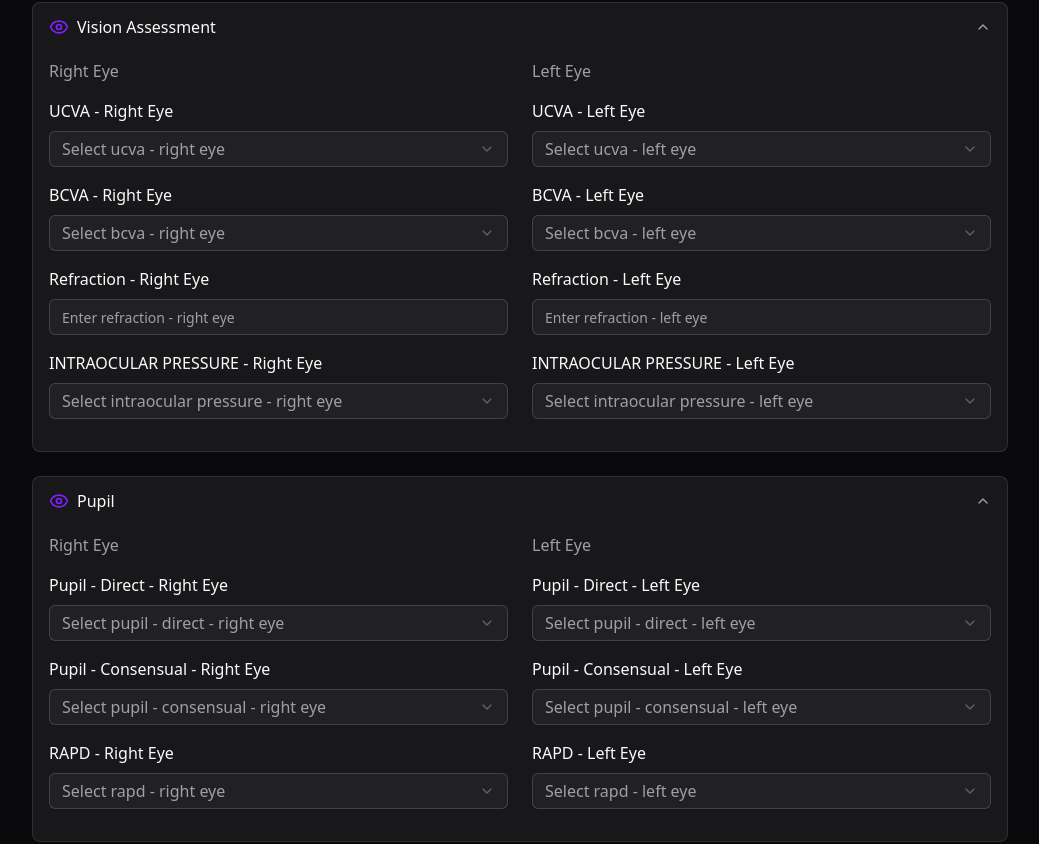
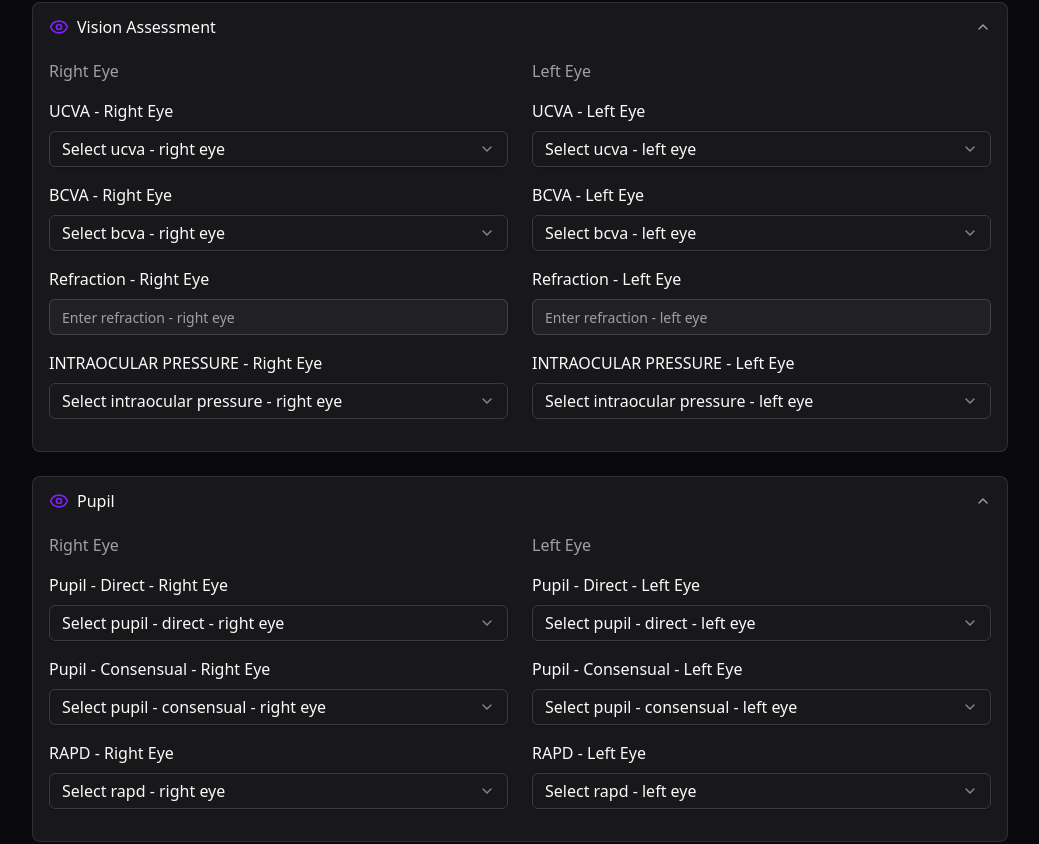
Before and after one commit to tushar-upadhya/forms, a React (Vite) app: page / in a window 1280 px wide. Shown: the part 1298-2142 px from the top of the page, without its empty margins (120-1159 px from the left). Built offline with nearby package versions, Linux system fonts and the light colour scheme.

Commit message:
refactor: reorganize Select component structure and improve readability

```diff
--- a/src/components/ui/select.tsx
+++ b/src/components/ui/select.tsx
@@ -1,65 +1,81 @@
-import * as React from "react"
-import * as SelectPrimitive from "@radix-ui/react-select"
-import { CheckIcon, ChevronDownIcon, ChevronUpIcon } from "lucide-react"
+"use client";
 
-import { cn } from "@/lib/utils"
+import * as SelectPrimitive from "@radix-ui/react-select";
+import { Check, ChevronDown, ChevronUp } from "lucide-react";
+import * as React from "react";
 
-function Select({
-  ...props
-}: React.ComponentProps<typeof SelectPrimitive.Root>) {
-  return <SelectPrimitive.Root data-slot="select" {...props} />
-}
+import { cn } from "@/lib/utils";
 
-function SelectGroup({
-  ...props
-}: React.ComponentProps<typeof SelectPrimitive.Group>) {
-  return <SelectPrimitive.Group data-slot="select-group" {...props} />
-}
+const Select = SelectPrimitive.Root;
 
-function SelectValue({
-  ...props
-}: React.ComponentProps<typeof SelectPrimitive.Value>) {
-  return <SelectPrimitive.Value data-slot="select-value" {...props} />
-}
+const SelectGroup = SelectPrimitive.Group;
 
-function SelectTrigger({
-  className,
-  size = "default",
-  children,
-  ...props
-}: React.ComponentProps<typeof SelectPrimitive.Trigger> & {
-  size?: "sm" | "default"
-}) {
-  return (
+const SelectValue = SelectPrimitive.Value;
+
+const SelectTrigger = React.forwardRef<
+    React.ElementRef<typeof SelectPrimitive.Trigger>,
+    React.ComponentPropsWithoutRef<typeof SelectPrimitive.Trigger>
+>(({ className, children, ...props }, ref) => (
     <SelectPrimitive.Trigger
-      data-slot="select-trigger"
-      data-size={size}
+        ref={ref}
         className={cn(
-        "border-input data-[placeholder]:text-muted-foreground [&_svg:not([class*='text-'])]:text-muted-foreground focus-visible:border-ring focus-visible:ring-ring/50 aria-invalid:ring-destructive/20 dark:aria-invalid:ring-destructive/40 aria-invalid:border-destructive dark:bg-input/30 dark:hover:bg-input/50 flex w-fit items-center justify-between gap-2 rounded-md border bg-transparent px-3 py-2 text-sm whitespace-nowrap shadow-xs transition-[color,box-shadow] outline-none focus-visible:ring-[3px] disabled:cursor-not-allowed disabled:opacity-50 data-[size=default]:h-9 data-[size=sm]:h-8 *:data-[slot=select-value]:line-clamp-1 *:data-[slot=select-value]:flex *:data-[slot=select-value]:items-center *:data-[slot=select-value]:gap-2 [&_svg]:pointer-events-none [&_svg]:shrink-0 [&_svg:not([class*='size-'])]:size-4",
+            "flex h-9 w-full items-center justify-between whitespace-nowrap rounded-md border border-input bg-transparent px-3 py-2 text-sm shadow-sm ring-offset-background placeholder:text-muted-foreground focus:outline-none focus:ring-1 focus:ring-ring disabled:cursor-not-allowed disabled:opacity-50 [&>span]:line-clamp-1",
             className
         )}
         {...props}
     >
         {children}
         <SelectPrimitive.Icon asChild>
-        <ChevronDownIcon className="size-4 opacity-50" />
+            <ChevronDown className="h-4 w-4 opacity-50" />
         </SelectPrimitive.Icon>
     </SelectPrimitive.Trigger>
-  )
-}
+));
+SelectTrigger.displayName = SelectPrimitive.Trigger.displayName;
 
-function SelectContent({
-  className,
-  children,
-  position = "popper",
-  ...props
-}: React.ComponentProps<typeof SelectPrimitive.Content>) {
-  return (
+const SelectScrollUpButton = React.forwardRef<
+    React.ElementRef<typeof SelectPrimitive.ScrollUpButton>,
+    React.ComponentPropsWithoutRef<typeof SelectPrimitive.ScrollUpButton>
+>(({ className, ...props }, ref) => (
+    <SelectPrimitive.ScrollUpButton
+        ref={ref}
+        className={cn(
+            "flex cursor-default items-center justify-center py-1",
+            className
+        )}
+        {...props}
+    >
+        <ChevronUp className="h-4 w-4" />
+    </SelectPrimitive.ScrollUpButton>
+));
+SelectScrollUpButton.displayName = SelectPrimitive.ScrollUpButton.displayName;
+
+const SelectScrollDownButton = React.forwardRef<
+    React.ElementRef<typeof SelectPrimitive.ScrollDownButton>,
+    React.ComponentPropsWithoutRef<typeof SelectPrimitive.ScrollDownButton>
+>(({ className, ...props }, ref) => (
+    <SelectPrimitive.ScrollDownButton
+        ref={ref}
+        className={cn(
+            "flex cursor-default items-center justify-center py-1",
+            className
+        )}
+        {...props}
+    >
+        <ChevronDown className="h-4 w-4" />
+    </SelectPrimitive.ScrollDownButton>
+));
+SelectScrollDownButton.displayName =
+    SelectPrimitive.ScrollDownButton.displayName;
+
+const SelectContent = React.forwardRef<
+    React.ElementRef<typeof SelectPrimitive.Content>,
+    React.ComponentPropsWithoutRef<typeof SelectPrimitive.Content>
+>(({ className, children, position = "popper", ...props }, ref) => (
     <SelectPrimitive.Portal>
         <SelectPrimitive.Content
-        data-slot="select-content"
+            ref={ref}
             className={cn(
-          "bg-popover text-popover-foreground data-[state=open]:animate-in data-[state=closed]:animate-out data-[state=closed]:fade-out-0 data-[state=open]:fade-in-0 data-[state=closed]:zoom-out-95 data-[state=open]:zoom-in-95 data-[side=bottom]:slide-in-from-top-2 data-[side=left]:slide-in-from-right-2 data-[side=right]:slide-in-from-left-2 data-[side=top]:slide-in-from-bottom-2 relative z-50 max-h-(--radix-select-content-available-height) min-w-[8rem] origin-(--radix-select-content-transform-origin) overflow-x-hidden overflow-y-auto rounded-md border shadow-md",
+                "relative z-50 max-h-96 min-w-[8rem] overflow-hidden rounded-md border bg-popover text-popover-foreground shadow-md data-[state=open]:animate-in data-[state=closed]:animate-out data-[state=closed]:fade-out-0 data-[state=open]:fade-in-0 data-[state=closed]:zoom-out-95 data-[state=open]:zoom-in-95 data-[side=bottom]:slide-in-from-top-2 data-[side=left]:slide-in-from-right-2 data-[side=right]:slide-in-from-left-2 data-[side=top]:slide-in-from-bottom-2",
                 position === "popper" &&
                     "data-[side=bottom]:translate-y-1 data-[side=left]:-translate-x-1 data-[side=right]:translate-x-1 data-[side=top]:-translate-y-1",
                 className
@@ -72,7 +88,7 @@
                 className={cn(
                     "p-1",
                     position === "popper" &&
-              "h-[var(--radix-select-trigger-height)] w-full min-w-[var(--radix-select-trigger-width)] scroll-my-1"
+                        "h-[var(--radix-select-trigger-height)] w-full min-w-[var(--radix-select-trigger-width)]"
                 )}
             >
                 {children}
@@ -80,94 +96,54 @@
             <SelectScrollDownButton />
         </SelectPrimitive.Content>
     </SelectPrimitive.Portal>
-  )
-}
+));
+SelectContent.displayName = SelectPrimitive.Content.displayName;
 
-function SelectLabel({
-  className,
-  ...props
-}: React.ComponentProps<typeof SelectPrimitive.Label>) {
-  return (
+const SelectLabel = React.forwardRef<
+    React.ElementRef<typeof SelectPrimitive.Label>,
+    React.ComponentPropsWithoutRef<typeof SelectPrimitive.Label>
+>(({ className, ...props }, ref) => (
     <SelectPrimitive.Label
-      data-slot="select-label"
-      className={cn("text-muted-foreground px-2 py-1.5 text-xs", className)}
+        ref={ref}
+        className={cn("px-2 py-1.5 text-sm font-semibold", className)}
         {...props}
     />
-  )
-}
+));
+SelectLabel.displayName = SelectPrimitive.Label.displayName;
 
-function SelectItem({
-  className,
-  children,
-  ...props
-}: React.ComponentProps<typeof SelectPrimitive.Item>) {
-  return (
+const SelectItem = React.forwardRef<
+    React.ElementRef<typeof SelectPrimitive.Item>,
+    React.ComponentPropsWithoutRef<typeof SelectPrimitive.Item>
+>(({ className, children, ...props }, ref) => (
     <SelectPrimitive.Item
-      data-slot="select-item"
+        ref={ref}
         className={cn(
-        "focus:bg-accent focus:text-accent-foreground [&_svg:not([class*='text-'])]:text-muted-foreground relative flex w-full cursor-default items-center gap-2 rounded-sm py-1.5 pr-8 pl-2 text-sm outline-hidden select-none data-[disabled]:pointer-events-none data-[disabled]:opacity-50 [&_svg]:pointer-events-none [&_svg]:shrink-0 [&_svg:not([class*='size-'])]:size-4 *:[span]:last:flex *:[span]:last:items-center *:[span]:last:gap-2",
+            "relative flex w-full cursor-default select-none items-center rounded-sm py-1.5 pl-2 pr-8 text-sm outline-none focus:bg-accent focus:text-accent-foreground data-[disabled]:pointer-events-none data-[disabled]:opacity-50",
             className
         )}
         {...props}
     >
-      <span className="absolute right-2 flex size-3.5 items-center justify-center">
+        <span className="absolute right-2 flex h-3.5 w-3.5 items-center justify-center">
             <SelectPrimitive.ItemIndicator>
-          <CheckIcon className="size-4" />
+                <Check className="h-4 w-4" />
             </SelectPrimitive.ItemIndicator>
         </span>
         <SelectPrimitive.ItemText>{children}</SelectPrimitive.ItemText>
     </SelectPrimitive.Item>
-  )
-}
+));
+SelectItem.displayName = SelectPrimitive.Item.displayName;
 
-function SelectSeparator({
-  className,
-  ...props
-}: React.ComponentProps<typeof SelectPrimitive.Separator>) {
-  return (
+const SelectSeparator = React.forwardRef<
+    React.ElementRef<typeof SelectPrimitive.Separator>,
+    React.ComponentPropsWithoutRef<typeof SelectPrimitive.Separator>
+>(({ className, ...props }, ref) => (
     <SelectPrimitive.Separator
-      data-slot="select-separator"
-      className={cn("bg-border pointer-events-none -mx-1 my-1 h-px", className)}
+        ref={ref}
+        className={cn("-mx-1 my-1 h-px bg-muted", className)}
         {...props}
     />
-  )
-}
-
-function SelectScrollUpButton({
-  className,
-  ...props
-}: React.ComponentProps<typeof SelectPrimitive.ScrollUpButton>) {
-  return (
-    <SelectPrimitive.ScrollUpButton
-      data-slot="select-scroll-up-button"
-      className={cn(
-        "flex cursor-default items-center justify-center py-1",
-        className
-      )}
-      {...props}
-    >
-      <ChevronUpIcon className="size-4" />
-    </SelectPrimitive.ScrollUpButton>
-  )
-}
-
-function SelectScrollDownButton({
-  className,
-  ...props
-}: React.ComponentProps<typeof SelectPrimitive.ScrollDownButton>) {
-  return (
-    <SelectPrimitive.ScrollDownButton
-      data-slot="select-scroll-down-button"
-      className={cn(
-        "flex cursor-default items-center justify-center py-1",
-        className
-      )}
-      {...props}
-    >
-      <ChevronDownIcon className="size-4" />
-    </SelectPrimitive.ScrollDownButton>
-  )
-}
+));
+SelectSeparator.displayName = SelectPrimitive.Separator.displayName;
 
 export {
     Select,
@@ -180,4 +156,4 @@
     SelectSeparator,
     SelectTrigger,
     SelectValue,
-}
+};
```
Lines whose indentation alone changed are shown as unchanged.
